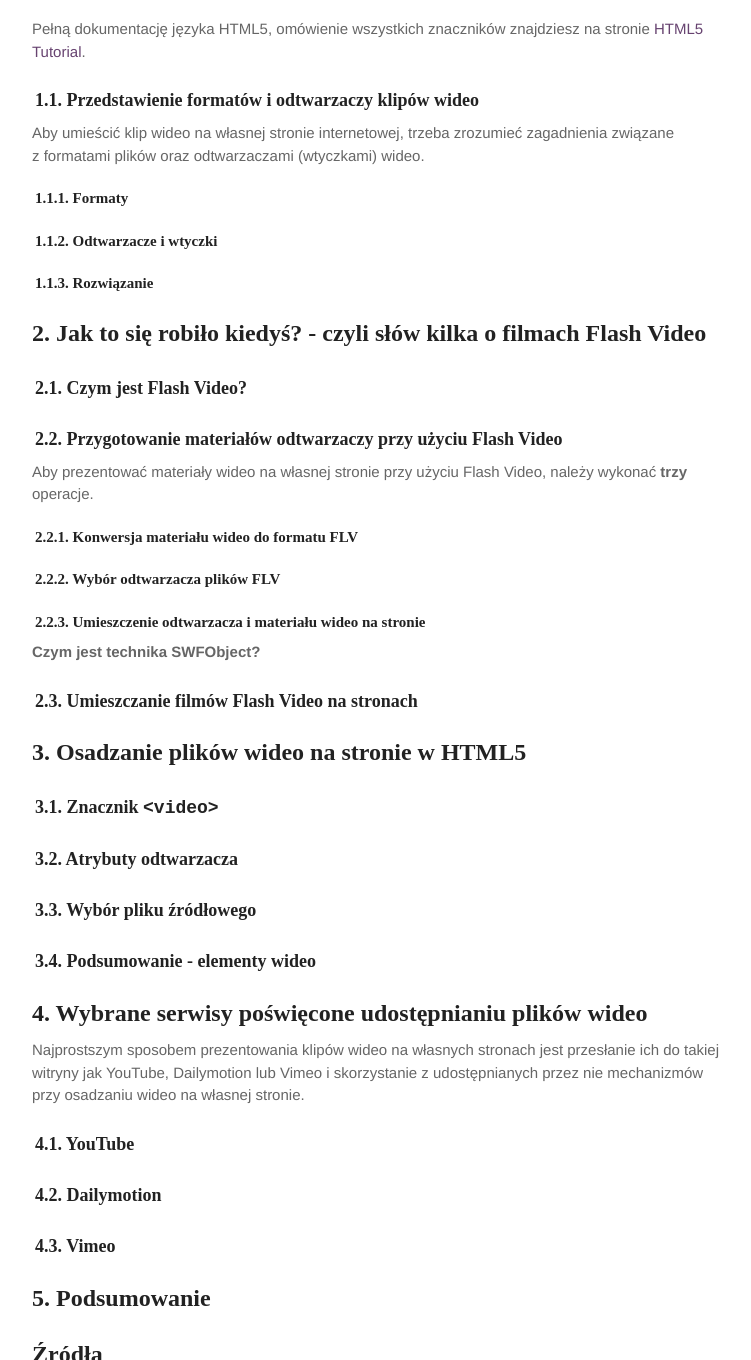
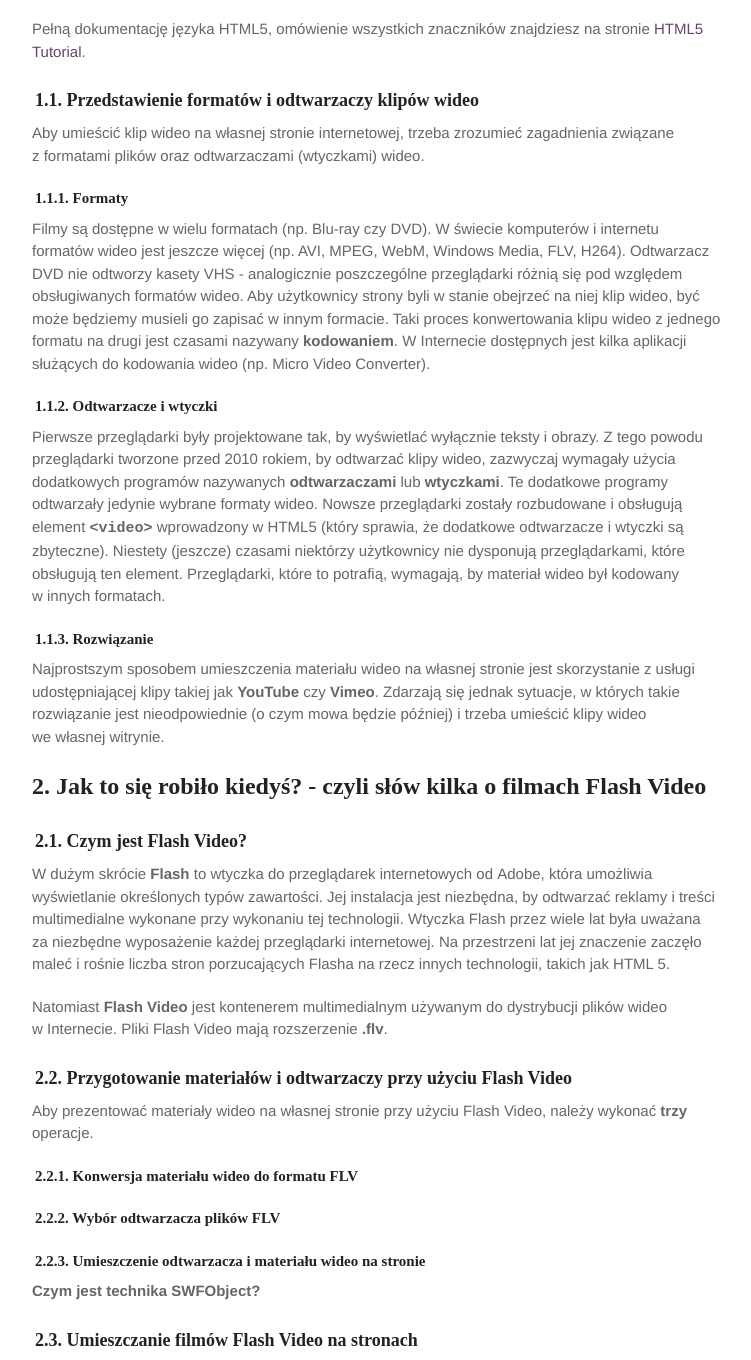
Before and after one commit to marcin-szczepanski/TWE, a Jekyll site: the page built from zajecia/1A/wideo_www.md, in a window 1280 px wide and 1400 px high, scrolled down 697 px, cut to the strip 40-1400 px from the top of the window. Shown: the whole strip, without its empty margins (263-1014 px from the left). Built offline with Jekyll 4.4.1, drawn with Linux system fonts in a browser that asks for light colours; some web fonts are replaced.

Commit message:
Add point 1. - wideo_www

```diff
--- a/zajecia/1A/wideo_www.md
+++ b/zajecia/1A/wideo_www.md
@@ -29,23 +29,54 @@ oraz&nbsp;odtwarzaczami (wtyczkami) wideo.
 
 #### 1.1.1. Formaty
 
-
+Filmy są dostępne w&nbsp;wielu formatach (np. Blu-ray czy DVD).
+W&nbsp;świecie komputerów i&nbsp;internetu formatów wideo jest jeszcze więcej
+(np. AVI, MPEG, WebM, Windows Media, FLV, H264).
+Odtwarzacz DVD nie odtworzy kasety VHS - analogicznie poszczególne
+przeglądarki różnią się pod&nbsp;względem obsługiwanych formatów wideo.
+Aby&nbsp;użytkownicy strony byli w&nbsp;stanie obejrzeć na&nbsp;niej
+klip wideo, być może będziemy musieli go zapisać w&nbsp;innym formacie.
+Taki proces konwertowania klipu wideo z&nbsp;jednego formatu na&nbsp;drugi
+jest czasami nazywany **kodowaniem**.
+W&nbsp;Internecie dostępnych jest kilka aplikacji służących do&nbsp;kodowania
+wideo (np. Micro Video Converter).
 
 #### 1.1.2. Odtwarzacze i wtyczki
 
-
+Pierwsze przeglądarki były projektowane tak, by&nbsp;wyświetlać wyłącznie
+teksty i&nbsp;obrazy. Z&nbsp;tego powodu przeglądarki tworzone przed&nbsp;2010
+rokiem, by odtwarzać klipy wideo, zazwyczaj wymagały użycia dodatkowych
+programów nazywanych **odtwarzaczami** lub&nbsp;**wtyczkami**.
+Te dodatkowe programy odtwarzały jedynie wybrane formaty wideo.
+Nowsze przeglądarki zostały rozbudowane i&nbsp;obsługują element
+<span class="preformat">&lt;video&gt;</span> wprowadzony w&nbsp;HTML5
+(który sprawia, że&nbsp;dodatkowe odtwarzacze i&nbsp;wtyczki są zbyteczne).
+Niestety (jeszcze) czasami niektórzy użytkownicy nie dysponują przeglądarkami, które
+obsługują ten element. Przeglądarki, które to potrafią, wymagają, by&nbsp;materiał
+wideo był kodowany w&nbsp;innych formatach.
 
 #### 1.1.3. Rozwiązanie
 
-
+Najprostszym sposobem umieszczenia materiału wideo na&nbsp;własnej stronie
+jest skorzystanie z&nbsp;usługi udostępniającej klipy
+takiej jak **YouTube** czy **Vimeo**.
+Zdarzają się jednak sytuacje, w&nbsp;których takie rozwiązanie jest
+nieodpowiednie (o czym mowa będzie później) i trzeba umieścić klipy wideo
+we&nbsp;własnej witrynie.
 
 ## 2. Jak to się robiło kiedyś? - czyli słów kilka o&nbsp;filmach Flash Video
 
 ### 2.1. Czym jest Flash Video?
 
+W dużym skrócie **Flash** to wtyczka do&nbsp;przeglądarek internetowych od&nbsp;Adobe, która&nbsp;umożliwia wyświetlanie określonych typów zawartości.
+Jej instalacja jest niezbędna, by&nbsp;odtwarzać reklamy i&nbsp;treści multimedialne wykonane przy&nbsp;wykonaniu tej technologii.
+Wtyczka Flash przez wiele lat była uważana za&nbsp;niezbędne wyposażenie każdej przeglądarki internetowej.
+Na&nbsp;przestrzeni lat jej znaczenie zaczęło maleć i&nbsp;rośnie liczba stron porzucających Flasha na&nbsp;rzecz innych technologii, takich jak HTML 5.
 
+Natomiast **Flash Video** jest kontenerem multimedialnym używanym do&nbsp;dystrybucji plików wideo w&nbsp;Internecie.
+Pliki Flash Video mają rozszerzenie **.flv**.
 
-### 2.2. Przygotowanie materiałów odtwarzaczy przy&nbsp;użyciu Flash Video
+### 2.2. Przygotowanie materiałów i&nbsp;odtwarzaczy przy&nbsp;użyciu Flash Video
 
 Aby prezentować materiały wideo na&nbsp;własnej stronie przy&nbsp;użyciu Flash Video, należy wykonać **trzy** operacje.
 
```
